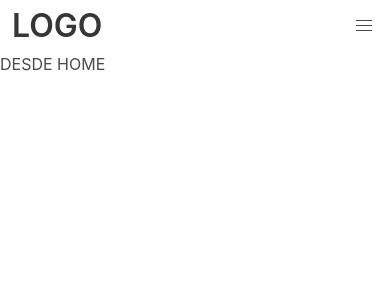
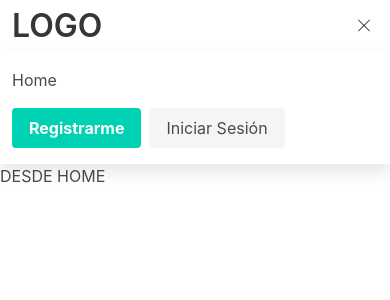
Before and after one commit to TheKevinT/vuejs-Login, a Vue app: page / in a window 390 px wide. Both pictures are taken after a click on the button "menu". Shown: the top 300 px of the page. Built offline with nearby package versions, Linux system fonts and the light colour scheme.

Commit message:
nav burger responsive

```diff
--- a/src/components/layout/Navigation.vue
+++ b/src/components/layout/Navigation.vue
@@ -5,14 +5,14 @@
       <h3 class="title is-3">LOGO</h3>
     </router-link>
 
-    <a role="button" class="navbar-burger burger" aria-label="menu" aria-expanded="false" data-target="navbarBasicExample">
+    <a role="button" class="navbar-burger burger" :class="{'is-active' : isOpen}" @click.prevent="toggleMenu" aria-label="menu" aria-expanded="false" data-target="navbarBasicExample">
       <span aria-hidden="true"></span>
       <span aria-hidden="true"></span>
       <span aria-hidden="true"></span>
     </a>
   </div>
 
-  <div id="navbarBasicExample" class="navbar-menu">
+  <div id="navbarBasicExample" class="navbar-menu" :class="{'is-active' : isOpen}">
     <div class="navbar-start">
       <router-link class="navbar-item" to='/'>
         Home
@@ -38,7 +38,22 @@
 </template>
 
 <script>
+//menu de navegacion responsive
 export default {
+    //crear propiedades, retornar objetos
+    data() {
+        return {
 
+            isOpen:false
+        }
+    },
+    methods: {
+        //para abrir y cerrar
+        toggleMenu(){
+            const status = !this.isOpen
+            this.isOpen = status
+
+        }
+    }
 }
 </script>
```
